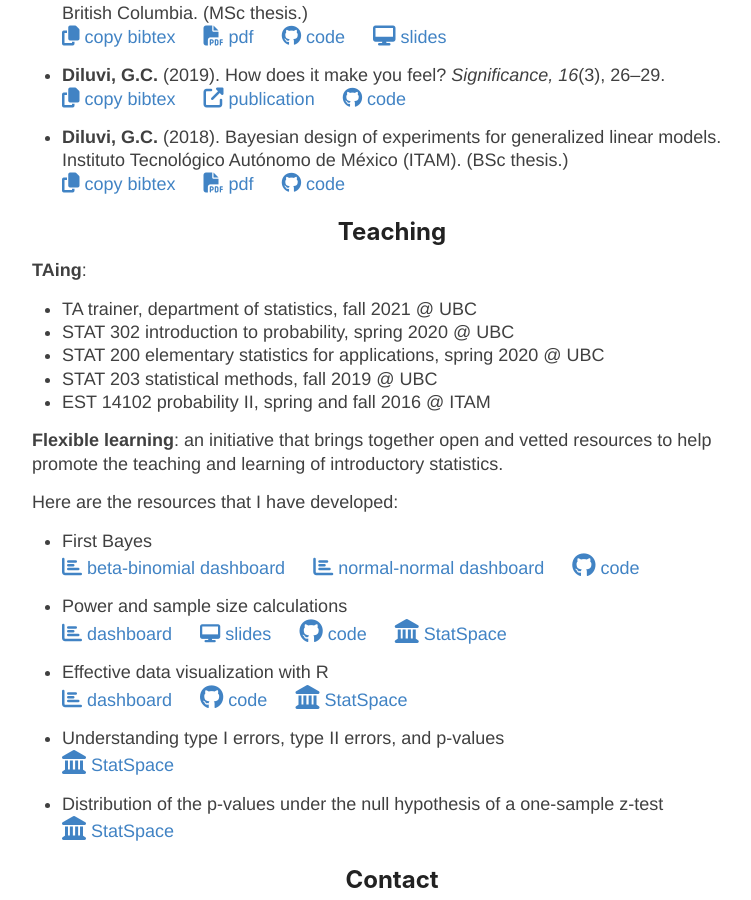
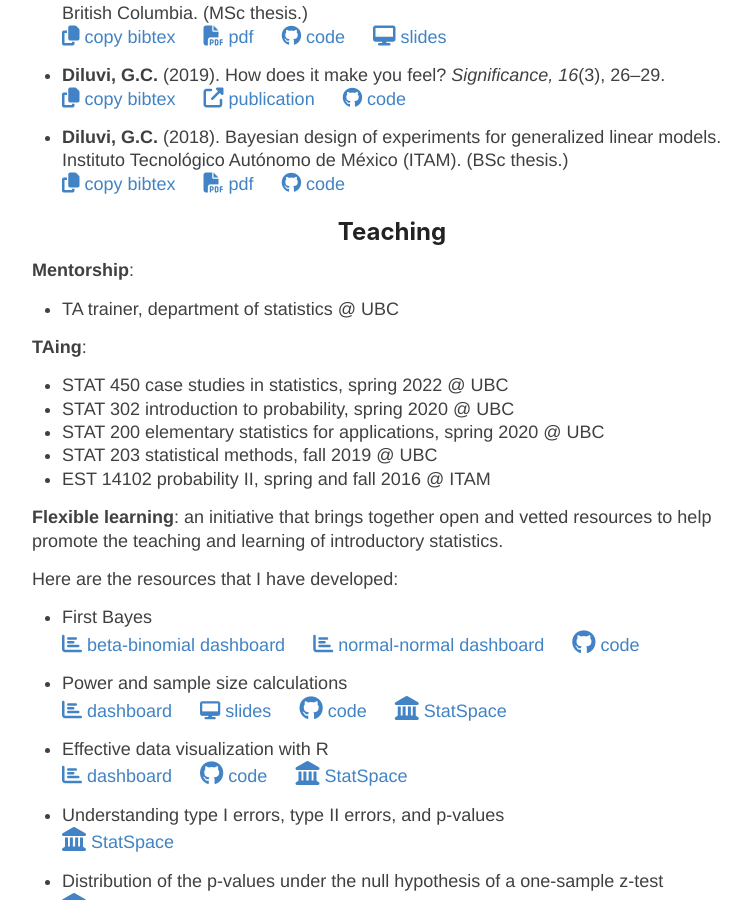
Before and after one commit to giankdiluvi/giankdiluvi.github.io, a Jekyll site: the page built from index.md, in a window 1280 px wide and 900 px high, scrolled down 1318 px. Shown: the whole window, without its empty margins (248-999 px from the left). Built offline with Jekyll 4.4.1, drawn with Linux system fonts in a browser that asks for light colours; nearby versions of some CDN libraries; our own code applies the rules of GitHub Pages for plain Markdown files.

Commit message:
add s450 ta

```diff
--- a/index.md
+++ b/index.md
@@ -133,8 +133,11 @@ Instituto Tecnológico Autónomo de México (ITAM). (BSc thesis.) \
 
 ## Teaching
 
+**Mentorship**:
+- TA trainer, department of statistics @ UBC
+
 **TAing**:
-- TA trainer, department of statistics, fall 2021 @ UBC
+- STAT 450 case studies in statistics, spring 2022 @ UBC
 - STAT 302 introduction to probability, spring 2020 @ UBC
 - STAT 200 elementary statistics for applications, spring 2020 @ UBC
 - STAT 203 statistical methods, fall 2019 @ UBC
```
Also changed, not shown: 2 other files.
